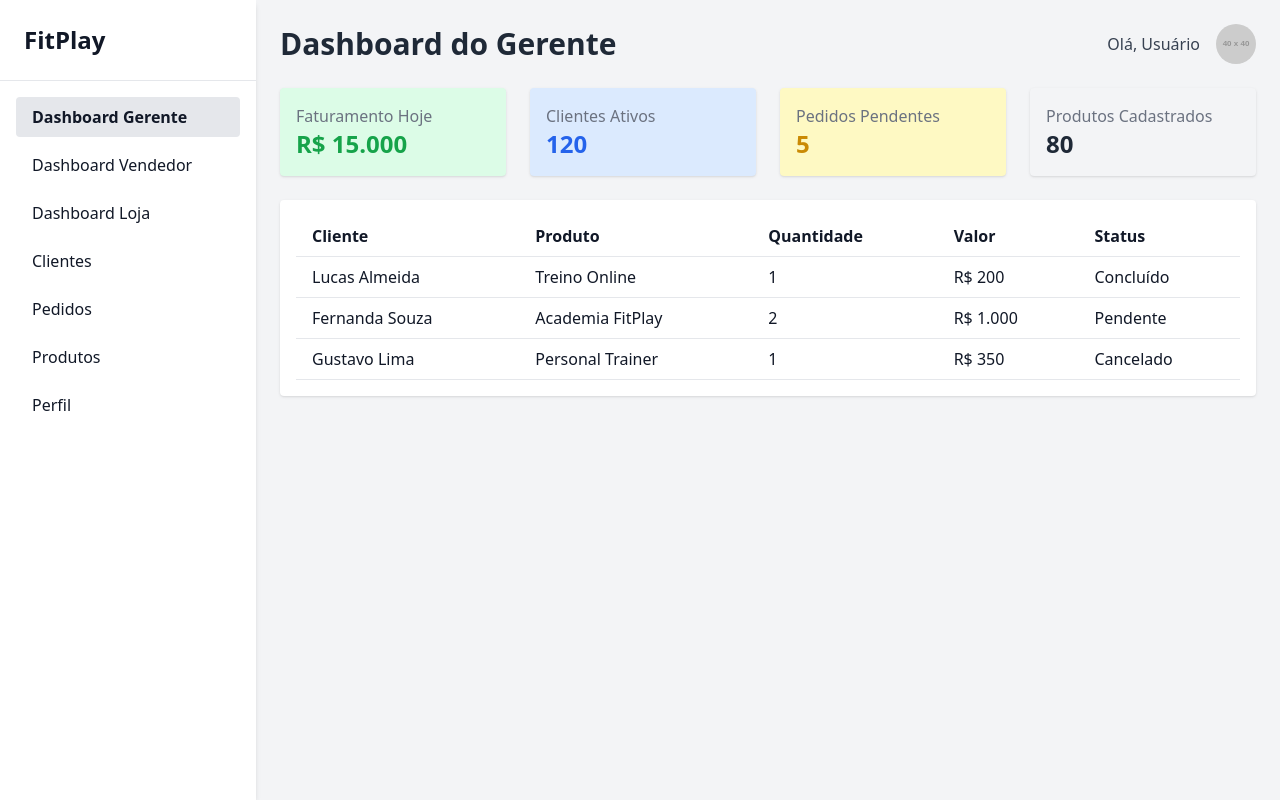
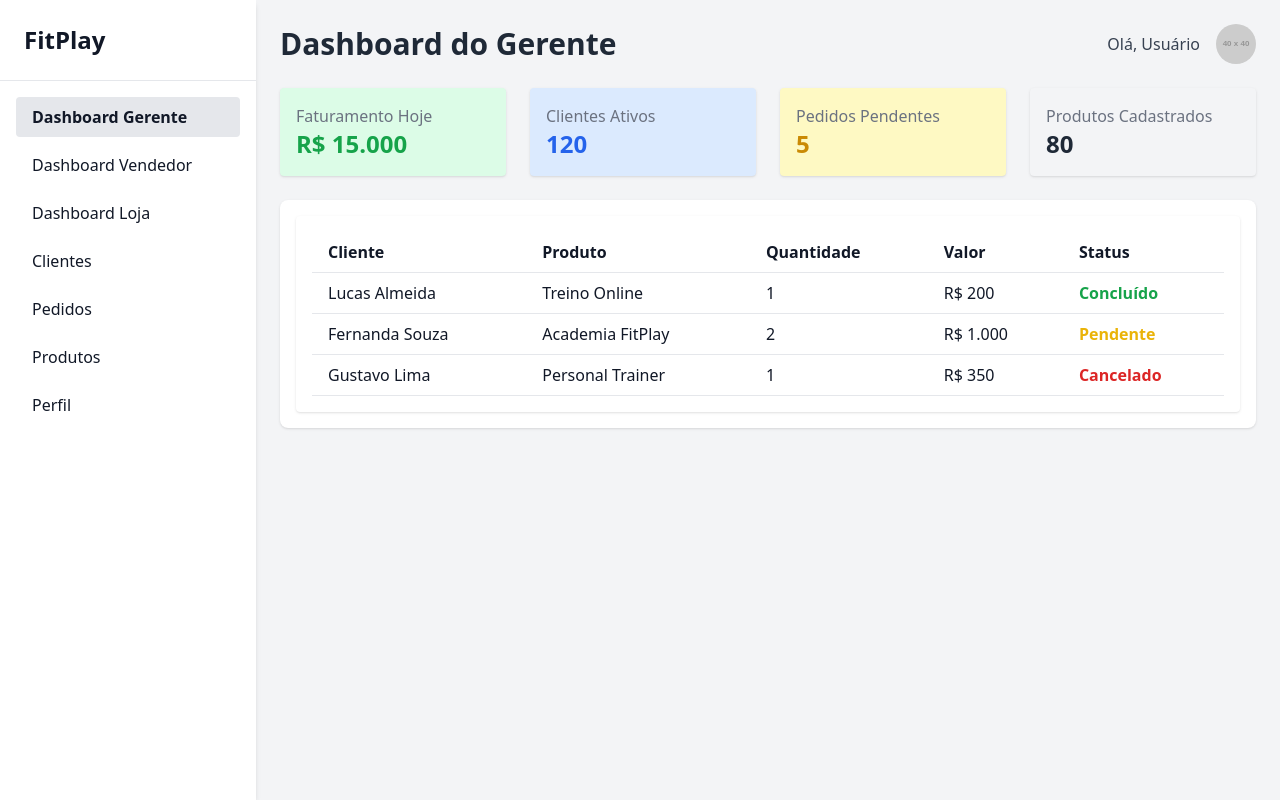
Before and after one commit to draohenrick/fitdplay, a React (Vite) app in the folder frontend/: page /dashboard-gerente in a window 1280 px wide. Built offline with nearby package versions, Linux system fonts and the light colour scheme.

Commit message:
Update DashboardGerente.jsx

```diff
--- a/frontend/src/pages/DashboardGerente.jsx
+++ b/frontend/src/pages/DashboardGerente.jsx
@@ -1,36 +1,60 @@
-import React from "react";
+import React, { useMemo } from "react";
 import Sidebar from "../components/Sidebar";
 import Header from "../components/Header";
 import Card from "../components/Card";
 import Table from "../components/Table";
 
+/**
+ * DashboardGerente - Componente principal do dashboard
+ */
 const DashboardGerente = () => {
-  const summary = [
+  // Dados de resumo, useMemo evita recriação desnecessária
+  const summary = useMemo(() => [
     { title: "Faturamento Hoje", value: "R$ 15.000", color: "green" },
     { title: "Clientes Ativos", value: "120", color: "blue" },
     { title: "Pedidos Pendentes", value: "5", color: "yellow" },
     { title: "Produtos Cadastrados", value: "80", color: "gray" },
-  ];
+  ], []);
 
-  const tableColumns = ["Cliente", "Produto", "Quantidade", "Valor", "Status"];
-  const tableData = [
+  // Dados da tabela, podem vir de uma API no futuro
+  const tableColumns = useMemo(() => ["Cliente", "Produto", "Quantidade", "Valor", "Status"], []);
+  const tableData = useMemo(() => [
     { Cliente: "Lucas Almeida", Produto: "Treino Online", Quantidade: 1, Valor: "R$ 200", Status: "Concluído" },
     { Cliente: "Fernanda Souza", Produto: "Academia FitPlay", Quantidade: 2, Valor: "R$ 1.000", Status: "Pendente" },
     { Cliente: "Gustavo Lima", Produto: "Personal Trainer", Quantidade: 1, Valor: "R$ 350", Status: "Cancelado" },
-  ];
+  ], []);
+
+  // Map de cores por status para exibição visual na tabela
+  const statusColors = {
+    Concluído: "text-green-600 font-semibold",
+    Pendente: "text-yellow-500 font-semibold",
+    Cancelado: "text-red-600 font-semibold",
+  };
 
   return (
     <div className="flex h-screen bg-gray-100">
       <Sidebar />
-      <div className="flex-1 p-6 overflow-auto">
+      <main className="flex-1 p-6 overflow-auto">
         <Header title="Dashboard do Gerente" />
-        <div className="grid grid-cols-1 sm:grid-cols-2 lg:grid-cols-4 gap-6 mb-6">
-          {summary.map((c, i) => (
-            <Card key={i} title={c.title} value={c.value} color={c.color} />
+
+        {/* Cards resumo */}
+        <section className="grid grid-cols-1 sm:grid-cols-2 lg:grid-cols-4 gap-6 mb-6">
+          {summary.map((card, index) => (
+            <Card key={index} title={card.title} value={card.value} color={card.color} />
           ))}
-        </div>
-        <Table columns={tableColumns} data={tableData} />
-      </div>
+        </section>
+
+        {/* Tabela de pedidos */}
+        <section className="bg-white shadow rounded-lg p-4">
+          <Table
+            columns={tableColumns}
+            data={tableData.map(row => ({
+              ...row,
+              Status: <span className={statusColors[row.Status] || "text-gray-700"}>{row.Status}</span>
+            }))}
+          />
+        </section>
+      </main>
     </div>
   );
 };
```
